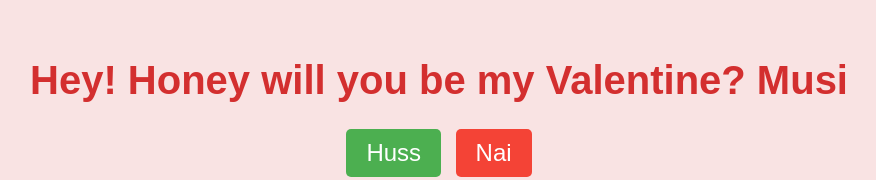
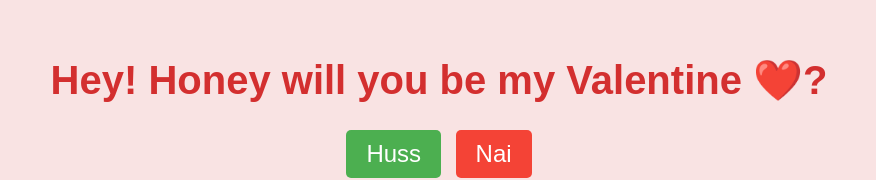
Before and after one commit to ujjwalbasnyat/valentine, a plain HTML site: page Will-you-be-my-Valentine--main/index.html in a window 1280 px wide. Shown: the part 134-314 px from the top of the page, without its empty margins (201-1077 px from the left). Drawn offline with Linux system fonts and the light colour scheme; no server answers.

Commit message:
minor changes

```diff
--- a/Will-you-be-my-Valentine--main/index.html
+++ b/Will-you-be-my-Valentine--main/index.html
@@ -8,7 +8,7 @@
 </head>
 <body>
     <div class="container">
-        <h1>Hey! Honey will you be my Valentine? Musi</h1>
+        <h1>Hey! Honey will you be my Valentine ❤️?</h1>
         <div class="buttons">
             <button class="yes-button" onclick="handleYesClick()">Huss</button>
             <button class="no-button" onclick="handleNoClick()">Nai</button>
```
